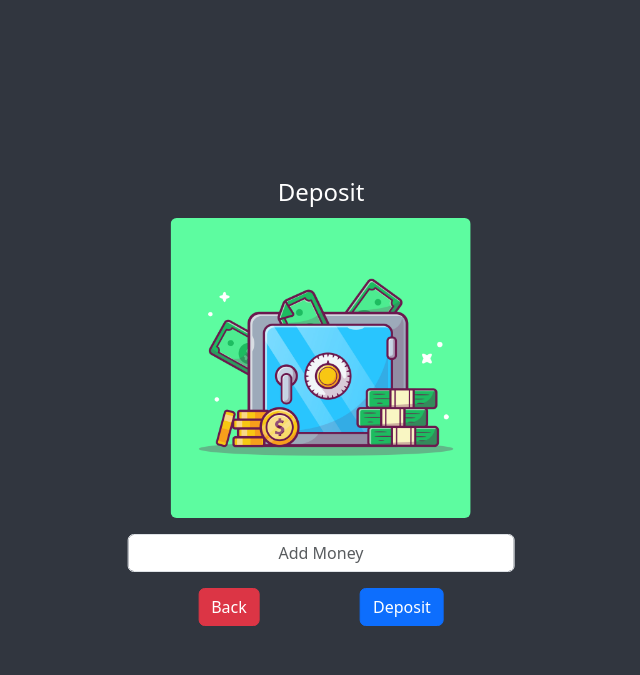
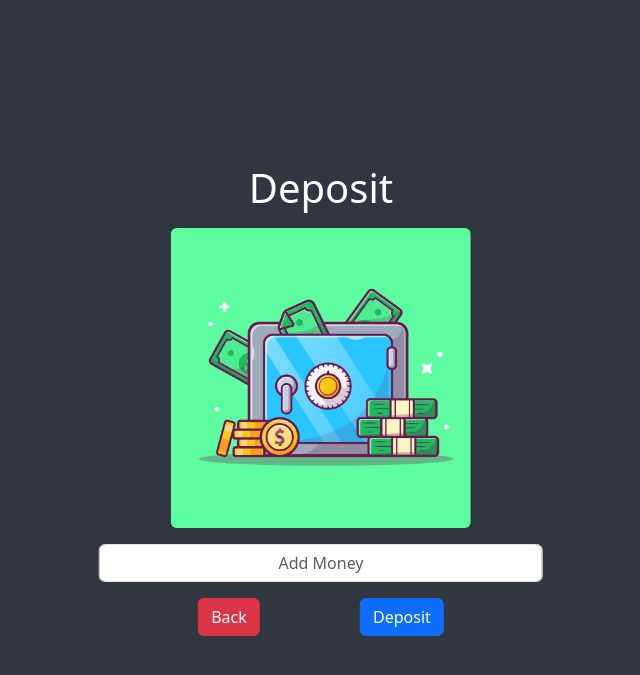
Before and after one commit to ClairCrest/DBProject, a PHP site: page /deposit/ in a window 1280 px wide. Shown: the top 675 px of the page, without its empty margins (319-959 px from the left). Run offline with PHP 8.4, Linux system fonts and the light colour scheme; the visitor is signed in with stand-in values (Sample User, id 1).

Commit message:
Update index.php

```diff
--- a/deposit/index.php
+++ b/deposit/index.php
@@ -36,7 +36,7 @@
                     </div>
             <?php } ?>
             <fieldset usabled class="text-white">
-                <legend>Deposit</legend>
+                <legend><h1>Deposit</h1></legend>
                 <img width='300' height='300' src='../assets/img/deposit1.jpg' alt='' class="rounded" class='deposit1'>
                 <div class="mt-3 mb-3">
                     <input type="text" class="form-control text-center" name="money" placeholder="Add Money">
```
